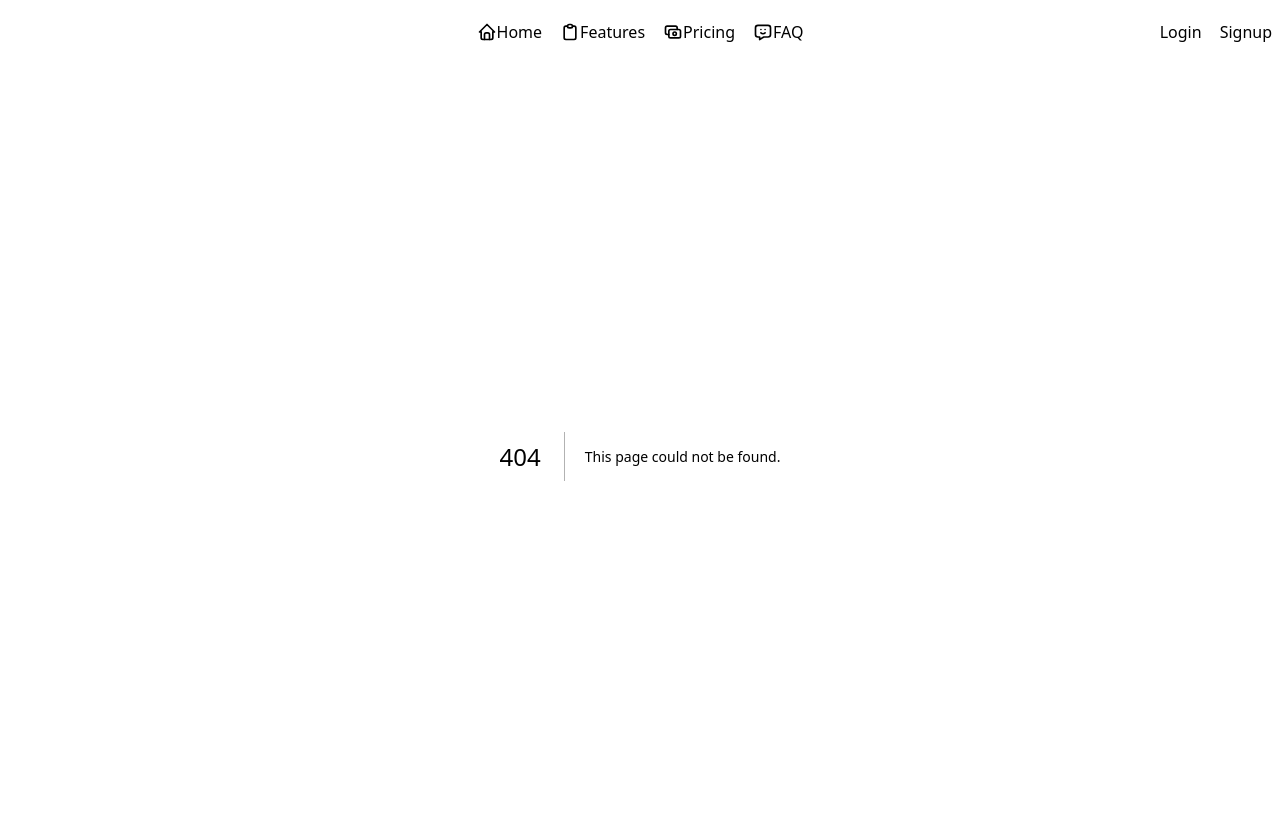
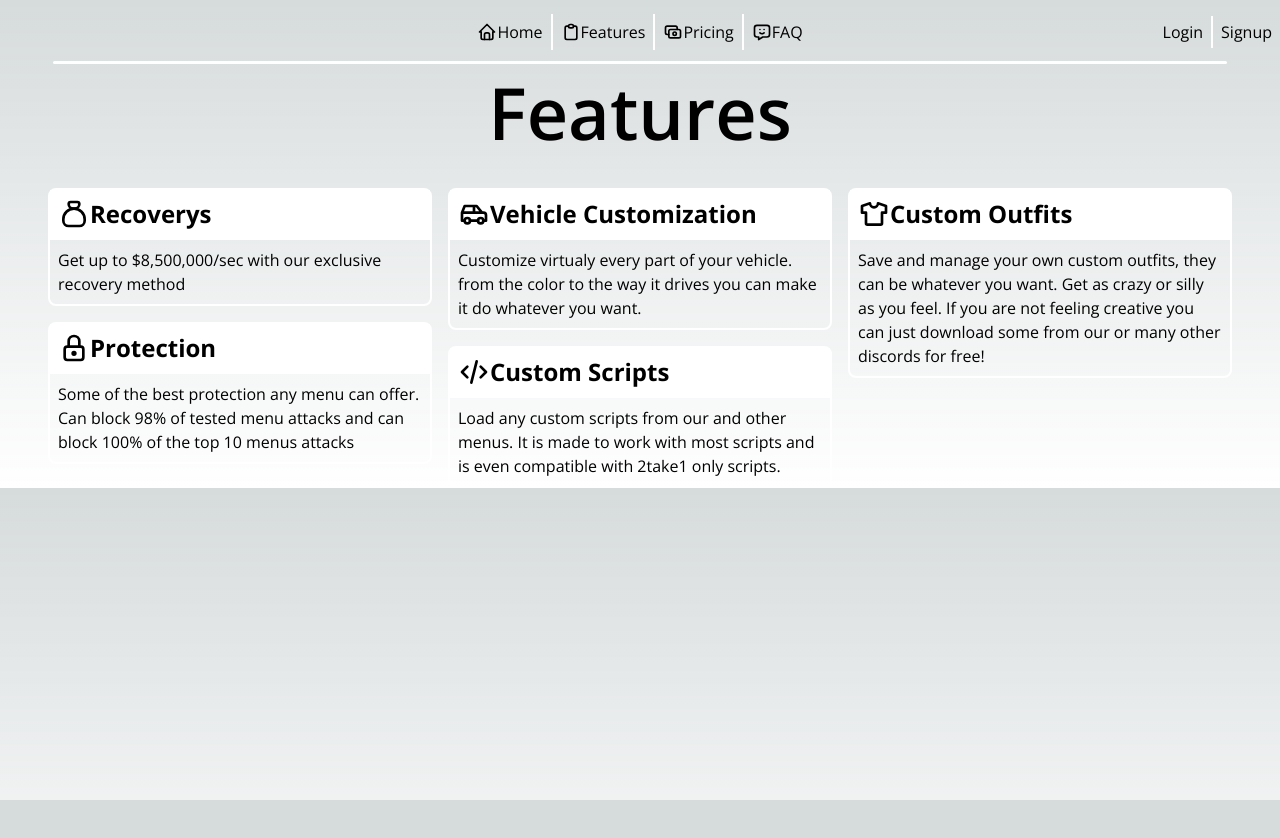
Before and after one commit to Epic-Oreo/super-intro, a Next.js app: page /features in a window 1280 px wide. Before the commit this address had no page. Shown: the top 838 px of the page. After the commit the page ends 800 px from the top, so only its background shows below. Built offline with nearby package versions, Linux system fonts and the light colour scheme.

Commit message:
FIxed header, moved font init, added features page

```diff
--- a/src/components/header/betterHeader.jsx
+++ b/src/components/header/betterHeader.jsx
@@ -1,17 +1,18 @@
 import { IconCash, IconClipboard, IconHome, IconMessageChatbot, IconMoneybag } from "@tabler/icons-react"
+import Link from "next/link"
 
 const Header = () => {
   // home, features, pricing FAQ, login, signup
 
   return (
-    <div className="w-full h-12 flex flex-row justify-center items-center gap-2 relative mt-2">
-      <div className="flex flex-row items-center cursor-pointer after:w-10/12 after:h-[2px] after:absolute after:bg-transparent hover:after:bg-white after:duration-150 after:-bottom-[1px] after:left-1/2 after:-translate-x-1/2 relative"><IconHome width={20} height={20}/> Home</div>
+    <div className="w-full h-12 flex flex-row justify-center items-center gap-2 relative mt-2 mb-2 ">
+      <Link href="/" className="flex flex-row items-center cursor-pointer after:w-10/12 after:h-[2px] after:absolute after:bg-transparent hover:after:bg-white after:duration-150 after:-bottom-[1px] after:left-1/2 after:-translate-x-1/2 relative"><IconHome width={20} height={20}/> Home</Link>
       <div className="w-[2px] h-3/4 bg-white"></div>
-      <div className="flex flex-row items-center cursor-pointer after:w-10/12 after:h-[2px] after:absolute after:bg-transparent hover:after:bg-white after:duration-150 after:-bottom-[1px] after:left-1/2 after:-translate-x-1/2 relative"><IconClipboard width={20} height={20}/> Features</div>
+      <Link href="/features" className="flex flex-row items-center cursor-pointer after:w-10/12 after:h-[2px] after:absolute after:bg-transparent hover:after:bg-white after:duration-150 after:-bottom-[1px] after:left-1/2 after:-translate-x-1/2 relative"><IconClipboard width={20} height={20}/> Features</Link>
       <div className="w-[2px] h-3/4 bg-white"></div>
-      <div className="flex flex-row items-center cursor-pointer after:w-10/12 after:h-[2px] after:absolute after:bg-transparent hover:after:bg-white after:duration-150 after:-bottom-[1px] after:left-1/2 after:-translate-x-1/2 relative"><IconCash width={20} height={20}/> Pricing</div>
+      <Link href="/pricing" className="flex flex-row items-center cursor-pointer after:w-10/12 after:h-[2px] after:absolute after:bg-transparent hover:after:bg-white after:duration-150 after:-bottom-[1px] after:left-1/2 after:-translate-x-1/2 relative"><IconCash width={20} height={20}/> Pricing</Link>
       <div className="w-[2px] h-3/4 bg-white"></div>
-      <div className="flex flex-row items-center cursor-pointer after:w-10/12 after:h-[2px] after:absolute after:bg-transparent hover:after:bg-white after:duration-150 after:-bottom-[1px] after:left-1/2 after:-translate-x-1/2 relative"><IconMessageChatbot width={20} height={20}/> FAQ</div>
+      <Link href="/faq" className="flex flex-row items-center cursor-pointer after:w-10/12 after:h-[2px] after:absolute after:bg-transparent hover:after:bg-white after:duration-150 after:-bottom-[1px] after:left-1/2 after:-translate-x-1/2 relative"><IconMessageChatbot width={20} height={20}/> FAQ</Link>
 
       <div className="absolute right-2 flex gap-2 flex-row items-center h-8 overflow-hidden">
         <div className="flex flex-row items-center cursor-pointer after:w-10/12 after:h-[2px] after:absolute after:bg-transparent hover:after:bg-white after:duration-150 after:-bottom-[1px] after:left-1/2 after:-translate-x-1/2 relative">Login</div>
--- a/src/pages/_app.js
+++ b/src/pages/_app.js
@@ -1,9 +1,12 @@
 import Header from '@/components/header/betterHeader'
 import '@/styles/globals.css'
+import { Inter,Open_Sans } from 'next/font/google'
+
+const inter = Open_Sans({ subsets: ['latin'] })
 
 export default function App({ Component, pageProps }) {
-  return (<div className='test'>
+  return (<main className={inter.className}>
     <Header/>
     <Component {...pageProps} />
-   </div>)
+   </main>)
 }
--- /dev/null
+++ b/src/pages/features.jsx
@@ -0,0 +1,91 @@
+import { IconCar, IconCode, IconLock, IconMoneybag, IconShirt } from "@tabler/icons-react"
+
+const Features = () => {
+  //  Recoverys, Protection, Greifing, Custom Outfits, Run Lua
+
+
+  const list1 = [
+    {
+      "name": "Recoverys",
+      "description":"Get up to $8,500,000/sec with our exclusive recovery method",
+      "icon":<IconMoneybag className="w-8 h-8"/>
+    },
+    {
+      "name": "Protection",
+      "description":"Some of the best protection any menu can offer. Can block 98% of tested menu attacks and can block 100% of the top 10 menus attacks",
+      "icon":<IconLock className="w-8 h-8"/>
+    },
+  ]
+  const list2 = [
+    {
+      "name": "Vehicle Customization",
+      "description":"Customize virtualy every part of your vehicle. from the color to the way it drives you can make it do whatever you want.",
+      "icon":<IconCar className="w-8 h-8"/>
+    },
+    {
+      "name": "Custom Scripts",
+      "description":"Load any custom scripts from our and other menus. It is made to work with most scripts and is even compatible with 2take1 only scripts.",
+      "icon":<IconCode className="w-8 h-8"/>
+    },
+
+  ]
+  const list3 = [
+    {
+      "name": "Custom Outfits",
+      "description":"Save and manage your own custom outfits, they can be whatever you want. Get as crazy or silly as you feel. If you are not feeling creative you can just download some from our or many other discords for free!",
+      "icon":<IconShirt className="w-8 h-8"/>
+    },
+  ]
+
+
+
+  return (
+    <div>
+      <h1 className="text-7xl font-semibold text-center mt-5">Features</h1>
+      <div className="flex flex-row justify-center mt-10 gap-4">
+        <div className="flex flex-col w-96 gap-4">
+          {
+            list1.map((item, index)=>{
+              return (
+                <div key={index} className="w-full border-2 border-white  rounded-lg hover:scale-[101%] duration-100 ease-in">
+                  <span className="text-lg flex flex-row items-center p-2 border-b-2 border-white bg-white text-black font-bold">{item.icon} <h1 className="text-2xl">{item.name}</h1></span>
+                  <p className="p-2">{item.description}</p>
+
+                </div>
+              )
+            })
+          }
+        </div>
+        <div className="flex flex-col w-96 gap-4">
+          {
+            list2.map((item, index)=>{
+              return (
+                <div key={index} className="w-full border-2 border-white rounded-lg hover:scale-[101%] duration-100 ease-in">
+                  <span className="text-lg flex flex-row items-center p-2 border-b-2 border-white bg-white text-black font-bold">{item.icon} <h1 className="text-2xl">{item.name}</h1></span>
+                  <p className="p-2">{item.description}</p>
+
+                </div>
+              )
+            })
+          }
+        </div>
+        <div className="flex flex-col w-96 gap-4">
+          {
+            list3.map((item, index)=>{
+              return (
+                <div key={index} className="w-full border-2 border-white rounded-lg hover:scale-[101%] duration-100 ease-in">
+                  <span className="text-lg flex flex-row items-center p-2 border-b-2 border-white bg-white text-black font-bold">{item.icon} <h1 className="text-2xl">{item.name}</h1></span>
+                  <p className="p-2">{item.description}</p>
+
+                </div>
+              )
+            })
+          }
+        </div>
+      </div>
+    </div>
+
+  )
+}
+
+export default Features;
--- a/src/pages/index.js
+++ b/src/pages/index.js
@@ -1,15 +1,10 @@
 import Image from 'next/image'
 
-import { Inter,Open_Sans } from 'next/font/google'
 
-const inter = Open_Sans({ subsets: ['latin'] })
 
 export default function Home() {
   return (
-    <main
-      className={` ${inter.className}`}
-
-    >
+    <main>
     </main>
   )
 }
```
